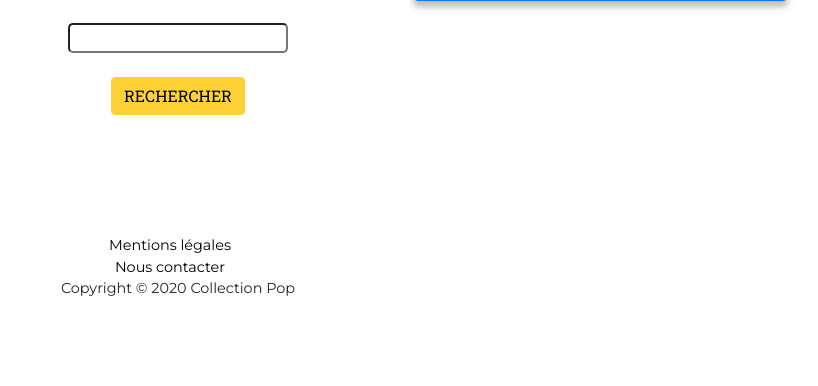
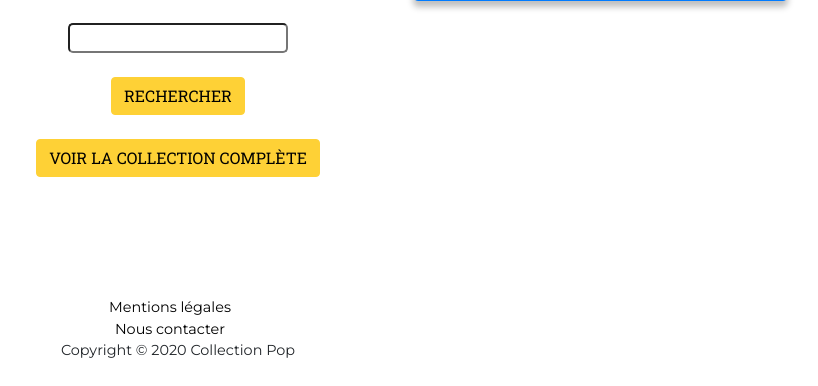
Before and after one commit to IndianaS/OC_Project_13, a Django app: page /users/friends_figurine/1 in a window 1280 px wide. Shown: the part 769-1155 px from the top of the page, without its empty margins (462-1280 px from the left). Before the commit the page ends 1065 px from the top, so only its background shows below. Run offline with Django 3.2, Linux system fonts and the light colour scheme; the visitor is signed in with stand-in values (Sample User, id 1); data comes from the database, SQL or seed files in the repository; some libraries are stand-ins or nearby versions; some web fonts are replaced.

Commit message:
modification template

```diff
--- a/users/templates/users/friends_figurine.html
+++ b/users/templates/users/friends_figurine.html
@@ -14,6 +14,14 @@
                 <button class="btn btn-primary text-uppercase js-scroll-trigger textcolorcustom">Rechercher</button>
                 </div>
             </form>
+            <br>
+            <form action="{% url 'users:friends_figurine_search' %}#search" method="get">
+                <div>
+                <input type="hidden" id="collection_friends" class="collection_user" name="q">
+                <input type="hidden" id="friend_id" class="collection_user" name="friend_id" value="{{ friend.id }}">
+                <button class="btn btn-primary text-uppercase js-scroll-trigger textcolorcustom">Voir la collection complète</button>
+                </div>
+            </form>
         </div>
     </div>
 </section>
```
Also changed, not shown: figurines/views.py (line endings or trailing spaces).
